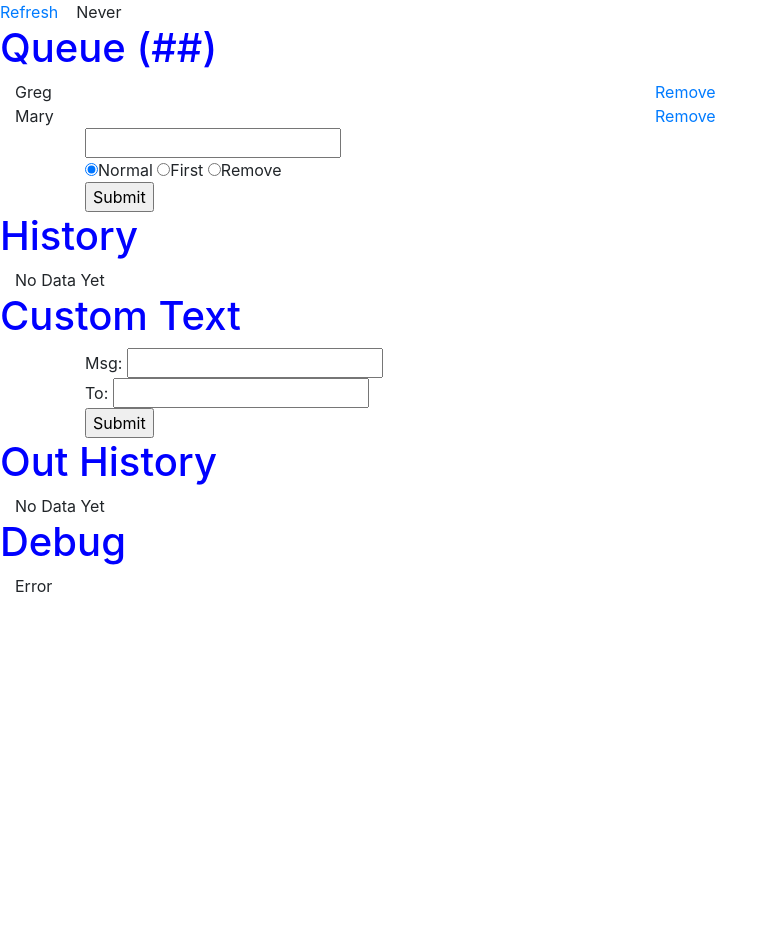
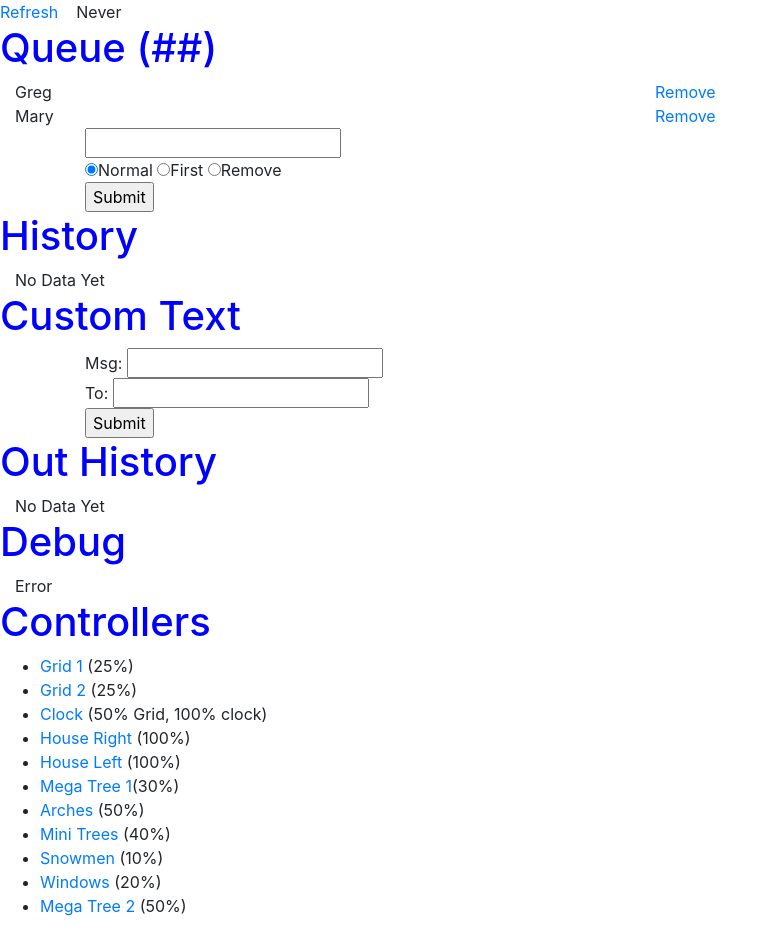
Before and after one commit to ghormann/christmasnamechecker, a plain HTML site: page static/index.html in a window 1280 px wide. Shown: the whole page, without its empty margins (0-777 px from the left). Before the commit the page ends 800 px from the top, so only its background shows below. Drawn offline with nearby package versions, Linux system fonts and the light colour scheme; no server answers.

Commit message:
Added controller list

```diff
--- a/static/index.html
+++ b/static/index.html
@@ -67,6 +67,21 @@
       No Data Yet
    </div>
 
+   <h1>Controllers</h1>
+   <ul>
+     <li><a href="http://192.168.1.230">Grid 1</a> (25%) </li>
+     <li><a href="http://192.168.1.231">Grid 2</a> (25%) </li>
+     <li><a href="http://192.168.1.232">Clock</a> (50% Grid, 100% clock) </li>
+     <li><a href="http://192.168.1.234">House Right</a> (100%) </li>
+     <li><a href="http://192.168.1.235">House Left</a> (100%) </li>
+     <li><a href="http://192.168.1.236">Mega Tree 1</a>(30%) </li>
+     <li><a href="http://192.168.1.237">Arches</a> (50%) </li>
+     <li><a href="http://192.168.1.238">Mini Trees</a> (40%) </li>
+     <li><a href="http://192.168.1.239">Snowmen</a> (10%) </li>
+     <li><a href="http://192.168.1.240">Windows</a> (20%) </li>
+     <li><a href="http://192.168.1.241">Mega Tree 2</a> (50%) </li>
+   </ul>
+
 
 <!-- END. Java script after this -->
 <script
```
